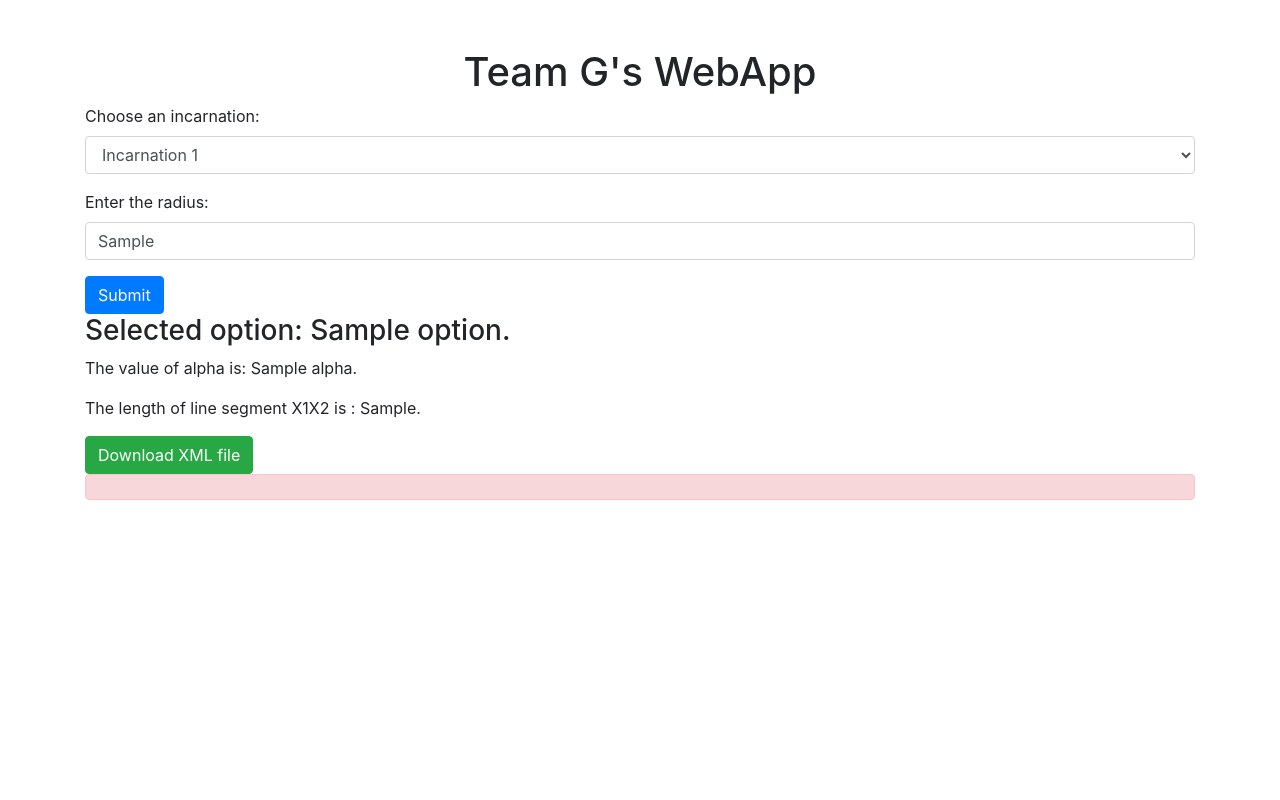
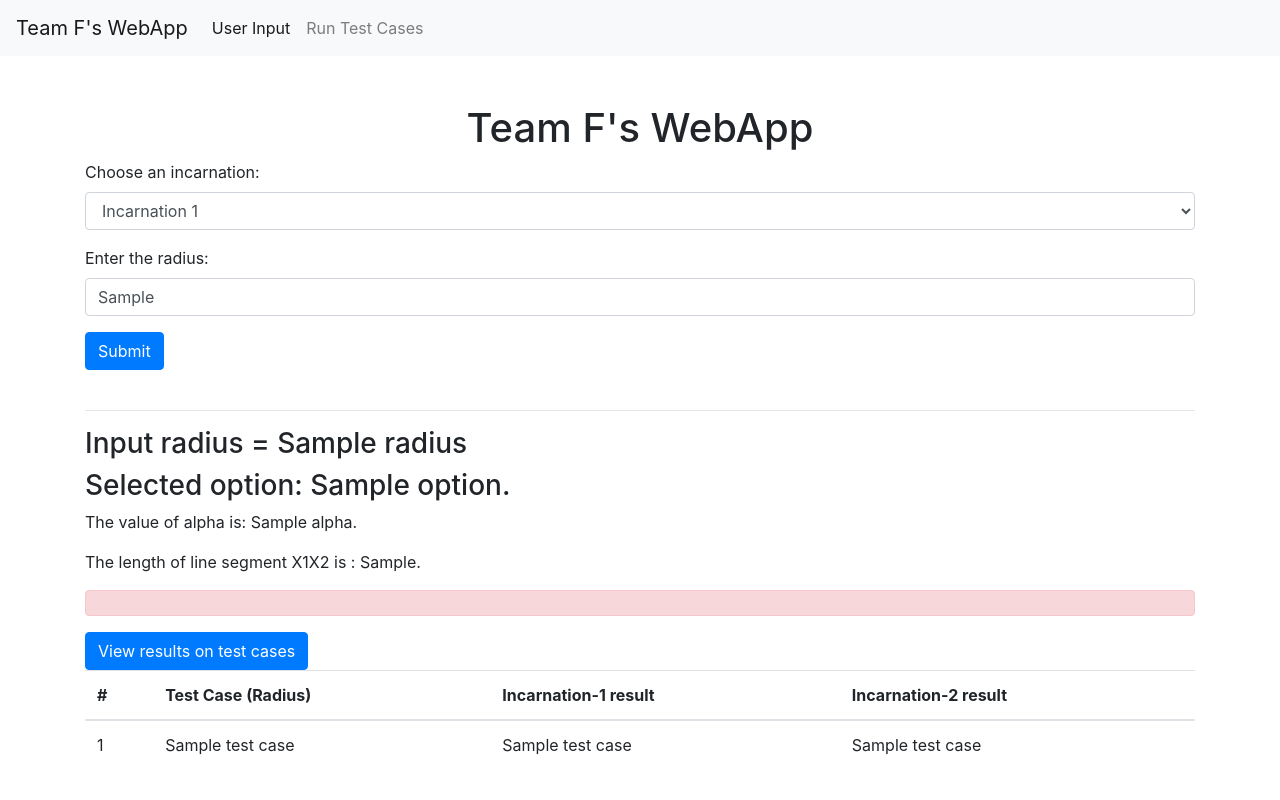
Before and after one commit to ShrawanSai/TeamF_CHEERS, a Flask app: template templates/index.html in a window 1280 px wide. Run offline with Flask 3, Linux system fonts and the light colour scheme; the template is opened without the code that fills it: most values are stand-ins (such as "Sample title", 1, 10 or a date in 2020); some libraries are stand-ins or nearby versions.

Commit message:
Added test cases

```diff
--- a/app.py
+++ b/app.py
@@ -5,6 +5,14 @@ from incarnation_2.v1_0_4 import main
 import math
 
 app = Flask(__name__)
+
+def inc1_testcases(sample_radii=[5, 10, 15, 20, 25, 30, 35, 40, 45, 50]):
+    alpha = find_alpha()
+    tcs_from_inc1 = []
+    for radius in sample_radii:
+        length = compute_length_inc1(radius, alpha)
+        tcs_from_inc1.append(length)
+    return tcs_from_inc1
 
 def get_radius(r):
     try:
@@ -53,26 +61,43 @@ def home():
         if not isinstance(processed_radius,Decimal):
             # Return error message and input value to re-populate form
             return render_template('index.html', error=processed_radius, length_input=length)
-        length = int(processed_radius)
+        length = processed_radius
 
         if option == 'incarnation1':
             alpha = find_alpha()
             length_to_move = compute_length_inc1(length, alpha)
+            length_to_move = str(length_to_move)[:12]
             option = "Incarnation 1 results"
         elif option == 'incarnation2':
             alpha = main.find_alpha()
-            length_to_move = main.compute_length(length, alpha)
+            length_to_move = main.compute_length(float(length), alpha)
+            length_to_move = str(length_to_move)[:12]
             main.write_to_xml(alpha, length)
             option = "Incarnation 2 results"
         else:
             alpha = find_alpha()
+            alpha2 = main.find_alpha()
             length_to_move_inc1 = compute_length_inc1(length, alpha)
-            length_to_move_inc2 = main.compute_length(length, alpha)
+            length_to_move_inc2 = main.compute_length(float(length), alpha2)
+            length_to_move_inc2 = str(length_to_move_inc2)[:12]
+            length_to_move_inc1 = str(length_to_move_inc1)[:12]
             length_to_move = f'{length_to_move_inc1} units for Incarnation 1 &  \n {length_to_move_inc2} units for Incarnation 2'
             option = "Results from both Incarnation 1 and 2"
-        return render_template('index.html', length_to_move=length_to_move,alpha = alpha,option = option)
+        alpha = str(alpha)[:12]
+        return render_template('index.html', length_to_move=length_to_move,alpha = alpha,option = option, radius = length )
     else:
         return render_template('index.html')
 
+@app.route('/testcase', methods=['POST'])
+def test_cases():
+    radii = [5, 10, 15, 20, 25, 30, 35, 40, 45, 50]
+    tcs_from_inc1 = inc1_testcases()
+    tcs_from_inc2 = main.sample_outputs()
+
+    table = []
+
+    for i in range(len(radii)):
+        table.append([i+1,radii[i], str(tcs_from_inc1[i])[:12], str(tcs_from_inc2[i])[:12] ])
+    return render_template('index.html',table = table)
 if __name__ == '__main__':
     app.run(debug=True)
--- a/incarnation_2/v1_0_4/main.py
+++ b/incarnation_2/v1_0_4/main.py
@@ -129,7 +129,7 @@ def main():
     write_to_xml(alpha, length)
 
 def sample_outputs():
-    radius = [3, 31, 12, 9, 1]
+    radius = [5, 10, 15, 20, 25, 30, 35, 40, 45, 50]
     alphas = []
     lengths = []
     for val in radius:
@@ -138,7 +138,7 @@ def sample_outputs():
         alphas.append(alpha)
         lengths.append(length)
 
-    write_to_sample_xml(alphas, lengths)
+    return lengths
 
 if __name__ == '__main__':
     sample_outputs()
--- /dev/null
+++ b/output (1).xml
@@ -0,0 +1 @@
+<Output><Alpha>Value of Alpha is: 2.30987548828125Radians</Alpha><Length>Value of length is : 42</Length></Output>
--- a/output.xml
+++ b/output.xml
@@ -1 +1 @@
-<Output><Alpha>Value of Alpha is: 2.30987548828125Radians</Alpha><Length>Value of length is : 42</Length></Output>
+<Output><Alpha>Value of Alpha is: 2.30987548828125Radians</Alpha><Length>Value of length is : 23.2222</Length></Output>
--- a/templates/index.html
+++ b/templates/index.html
@@ -1,19 +1,67 @@
 <!DOCTYPE html>
 <html>
 <head>
-    <title>Team G's WebApp</title>
+    <title>Team F's WebApp</title>
+    <meta name="viewport" content="width=device-width, initial-scale=1.0">
     <link rel="stylesheet" href="https://stackpath.bootstrapcdn.com/bootstrap/4.3.1/css/bootstrap.min.css"
           integrity="sha384-ggOyR0iXCbMQv3Xipma34MD+dH/1fQ784/j6cY/iJTQUOhcWr7x9JvoRxT2MZw1T"
           crossorigin="anonymous">
+    <style>
+        /* Small devices (phones, 576px and up) */
+        @media (min-width: 576px) {
+            .container {
+                max-width: 540px;
+            }
+        }
+
+        /* Medium devices (tablets, 768px and up) */
+        @media (min-width: 768px) {
+            .container {
+                max-width: 720px;
+            }
+        }
+
+        /* Large devices (desktops, 992px and up) */
+        @media (min-width: 992px) {
+            .container {
+                max-width: 960px;
+            }
+        }
+
+        /* Extra large devices (large desktops, 1200px and up) */
+        @media (min-width: 1200px) {
+            .container {
+                max-width: 1140px;
+            }
+        }
+    </style>
 </head>
 <body>
-    <div class="container">
+
+    <nav class="navbar navbar-expand-lg navbar-light bg-light">
+        <a class="navbar-brand" href="#">Team F's WebApp</a>
+        <button class="navbar-toggler" type="button" data-toggle="collapse" data-target="#navbarNav"
+                aria-controls="navbarNav" aria-expanded="false" aria-label="Toggle navigation">
+            <span class="navbar-toggler-icon"></span>
+        </button>
+        <div class="collapse navbar-collapse" id="navbarNav">
+            <ul class="navbar-nav">
+                <li class="nav-item active">
+                    <a class="nav-link" href="#home">User Input</a>
+                </li>
+                <li class="nav-item">
+                    <a class="nav-link" href="#testcases" id="test-cases-link">Run Test Cases</a>
+                </li>
+            </ul>
+        </div>
+    </nav>
+    <div class="container" id="home">
         <br> <br>
-        <h1 class="text-center">Team G's WebApp</h1>
+        <h1 class="text-center">Team F's WebApp</h1>
         {% if error %}
             <div class="alert alert-danger">{{ error }}</div>
         {% endif %}
-        <form method="POST">
+        <form method="POST" action="/">
             <div class="form-group">
                 <label for="incarnation">Choose an incarnation:</label>
                 <select class="form-control" id="incarnation" name="option">
@@ -28,11 +76,13 @@
             </div>
             <button type="submit" class="btn btn-primary">Submit</button>
         </form>
+        <br><hr>
+        <h3>Input radius = {{radius}}</h3>
         {% if length_to_move is not none %}
             <h3>Selected option: {{ option }}.</h3>
             <p>The value of alpha is: {{ alpha }}.</p>
             <p>The length of line segment X1X2 is : {{ length_to_move }}.</p>
-            {% if option != 'Incarnation 1 results' %}
+            {% if option == 'Incarnation 2 results' or option == 'Results from both Incarnation 1 and 2' %}
                 <a href="{{ url_for('download_xml') }}" class="btn btn-success">Download XML file</a>
             {% endif %}
         {% endif %}
@@ -45,6 +95,34 @@
             </script>
         {% endif %}
     </div>
+    <div class="container" id = "testcases">
+
+        <form method="POST" action="/testcase">
+            <button type="submit" class="btn btn-primary" >View results on test cases</button>
+        </form>
+        {% if table %}
+            <table class="table">
+            <thead>
+                <tr>
+                <th>#</th>
+                <th>Test Case (Radius)</th>
+                <th>Incarnation-1 result</th>
+                <th>Incarnation-2 result</th>
+                </tr>
+            </thead>
+            <tbody>
+                {% for test_case in table %}
+                <tr>
+                <td>{{test_case[0]}}</td>
+                <td>{{test_case[1]}}</td>
+                <td>{{test_case[2]}}</td>
+                <td>{{test_case[3]}}</td>
+                </tr>
+                {% endfor %}
+            </tbody>
+            </table>
+        {% endif %}
+      </div>
     <script src="https://code.jquery.com/jquery-3.3.1.slim.min.js"
             integrity="sha384-q8i/X+965DzO0rT7abK41JStQIAqVgRVzpbzo5smXKp4YfRvH+8abtTE1Pi6jizo"
             crossorigin="anonymous"></script>
@@ -54,5 +132,10 @@
     <script src="https://stackpath.bootstrapcdn.com/bootstrap/4.3.1/js/bootstrap.min.js"
             integrity="sha384-JjSmVgyd0p3pXB1rRibZUAYoIIy6OrQ6VrjIEaFf/nJGzIxFDsf4x0xIM+B07jRM"
             crossorigin="anonymous"></script>
+    <script>
+    document.getElementById("test-cases-link").addEventListener("click", function() {
+        document.getElementById("testcases").scrollIntoView();
+      });
+      </script>
 </body>
 </html>
```
Also changed, not shown: TeamF_qrcode.png (added).
